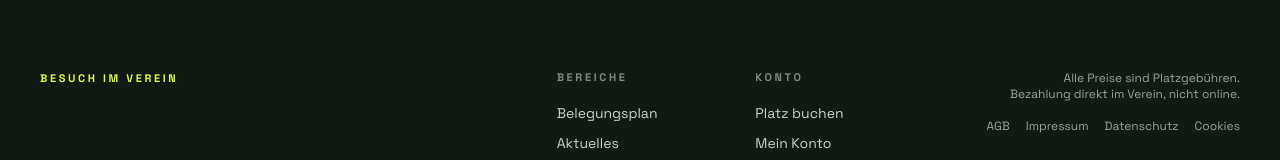
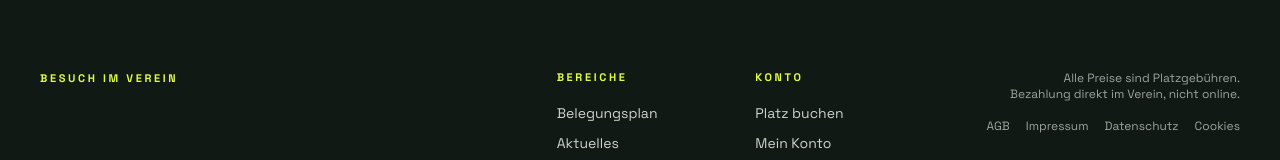
Before and after one commit to Tor2024/tennishalle, a React (Vite) app: page / in a window 1280 px wide. Shown: the part 8159-8319 px from the top of the page. Built offline with nearby package versions, Linux system fonts and the light colour scheme; no server answers.

Commit message:
fix: footer Bereiche/Konto eyebrows lime like Besuch im Verein

```diff
--- a/src/components/Footer.tsx
+++ b/src/components/Footer.tsx
@@ -51,7 +51,7 @@ export function Footer() {
         </div>
         <nav className="md:col-span-4 grid grid-cols-2 gap-6 text-sm">
           <div className="flex flex-col">
-            <p className="eyebrow text-foreground-500 mb-3">Bereiche</p>
+            <p className="eyebrow text-primary-500 mb-3">Bereiche</p>
             <Link to="/#belegung" className="footer-link">
               Belegungsplan
             </Link>
@@ -69,7 +69,7 @@ export function Footer() {
             </Link>
           </div>
           <div className="flex flex-col">
-            <p className="eyebrow text-foreground-500 mb-3">Konto</p>
+            <p className="eyebrow text-primary-500 mb-3">Konto</p>
             <Link to="/book" className="footer-link">
               Platz buchen
             </Link>
```
